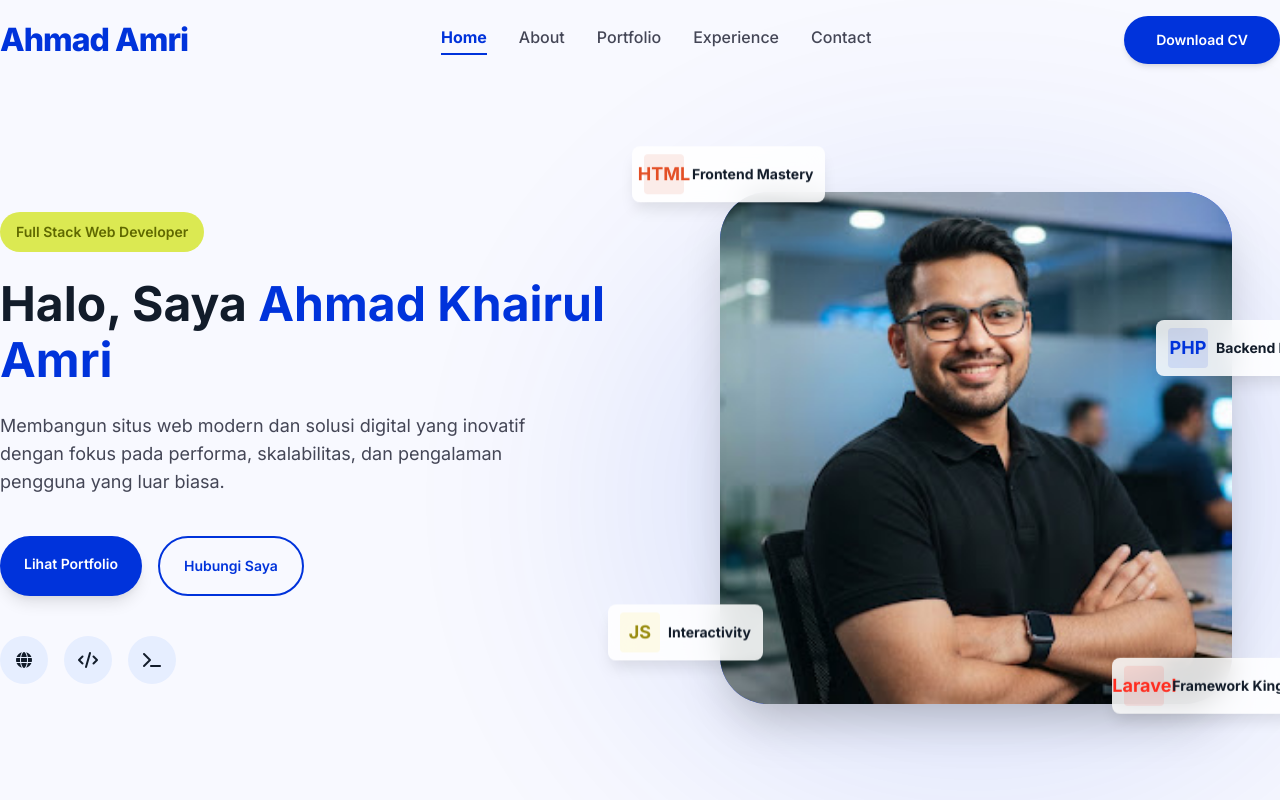
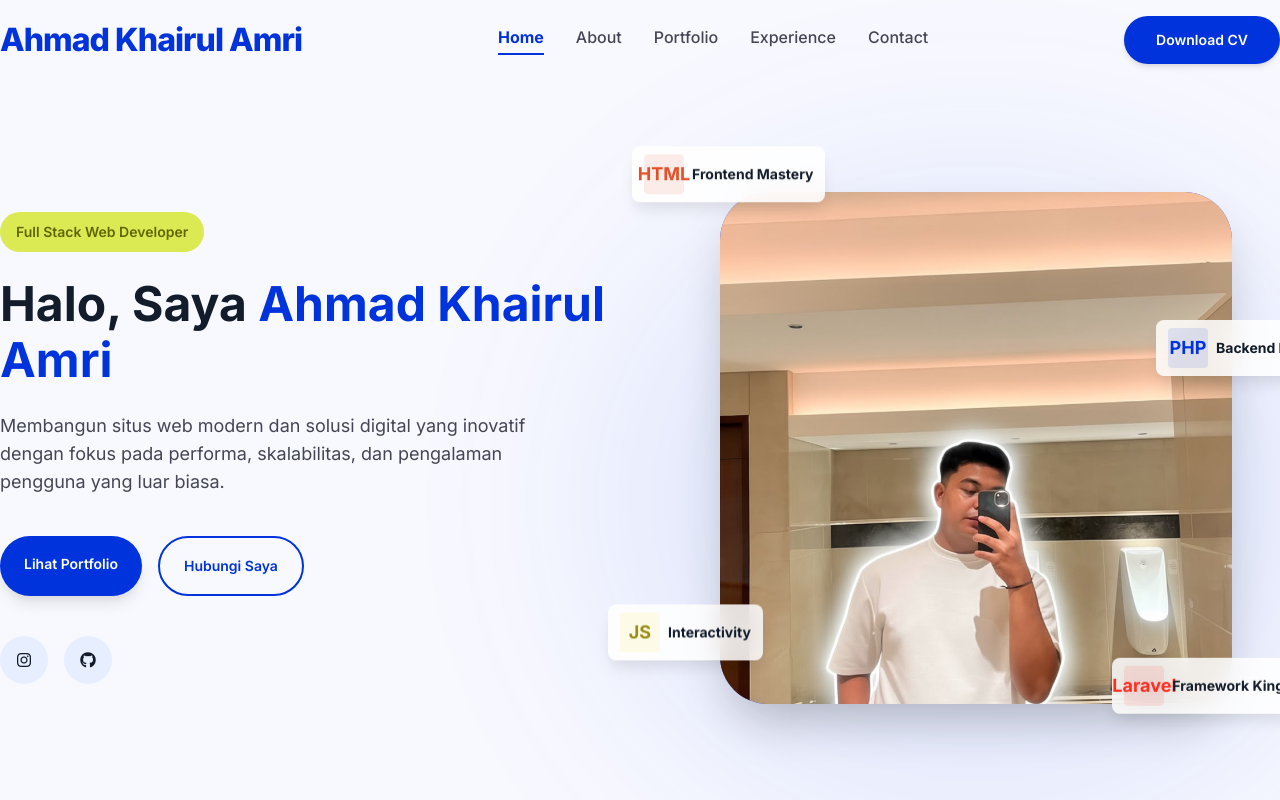
Before and after one commit to ahmadkhairulamri03/portfoliov1, a plain HTML site: page index.html in a window 1280 px wide. Shown: the top 800 px of the page. Drawn offline with Linux system fonts and the light colour scheme.

Commit message:
feat: update full name, social links, and profile images

```diff
--- a/index.html
+++ b/index.html
@@ -6,7 +6,7 @@
     <meta content="width=device-width, initial-scale=1.0" name="viewport" />
     <meta name="description"
         content="Ahmad Khairul Amri - Portfolio. Full Stack Web Developer berpengalaman membangun website modern dan solusi digital inovatif." />
-    <title>Ahmad Amri | Full Stack Web Developer</title>
+    <title>Ahmad Khairul Amri | Full Stack Web Developer</title>
 
     <!-- Google Fonts Inter -->
     <link rel="preconnect" href="https://fonts.googleapis.com" />
@@ -31,7 +31,7 @@
     <header>
         <nav class="navbar" id="navbar">
             <div class="container navbar__container">
-                <a class="navbar__logo" href="#">Ahmad Amri</a>
+                <a class="navbar__logo" href="#">Ahmad Khairul Amri</a>
 
                 <!-- Desktop Navigation Links -->
                 <div class="navbar__menu">
@@ -56,7 +56,7 @@
         <div class="mobile-nav__overlay" id="mobile-nav-overlay"></div>
         <div class="mobile-nav" id="mobile-nav">
             <div class="mobile-nav__header">
-                <span class="mobile-nav__logo">Ahmad Amri</span>
+                <span class="mobile-nav__logo">Ahmad Khairul Amri</span>
                 <button class="mobile-nav__close" id="mobile-nav-close" aria-label="Close mobile menu">
                     <i class="fa-solid fa-xmark"></i>
                 </button>
@@ -90,14 +90,12 @@
                         <a class="hero__btn-secondary" href="#contact">Hubungi Saya</a>
                     </div>
                     <div class="hero__socials">
-                        <a class="hero__social-link" href="#" aria-label="Website">
-                            <i class="fa-solid fa-globe"></i>
+                        <a class="hero__social-link" href="https://www.instagram.com/ahmdramr/" aria-label="Website">
+                            <i class="fa-brands fa-instagram"></i>
                         </a>
-                        <a class="hero__social-link" href="#" aria-label="Code Repository">
-                            <i class="fa-solid fa-code"></i>
-                        </a>
-                        <a class="hero__social-link" href="#" aria-label="Terminal">
-                            <i class="fa-solid fa-terminal"></i>
+                        <a class="hero__social-link" href="https://github.com/ahmadkhairulamri03"
+                            aria-label="Code Repository">
+                            <i class="fa-brands fa-github"></i>
                         </a>
                     </div>
                 </div>
@@ -105,7 +103,7 @@
                 <div class="hero__image-wrapper">
                     <div class="hero__image-bg"></div>
                     <div class="hero__image-container">
-                        <img class="hero__image" alt="Ahmad Khairul Amri Portrait" src="assets/images/profile.jpg" />
+                        <img class="hero__image" alt="Ahmad Khairul Amri Portrait" src="assets/images/img-2.jpeg" />
                     </div>
 
                     <!-- Floating Tech Cards -->
@@ -134,7 +132,7 @@
             <div class="container about__container">
                 <div class="about__image-wrapper">
                     <div class="about__image-container">
-                        <img class="about__image" alt="Minimalist Workspace Setup" src="assets/images/workspace.jpg"
+                        <img class="about__image" alt="Minimalist Workspace Setup" src="assets/images/img-1.jpeg"
                             loading="lazy" />
                     </div>
                     <div class="about__experience-card">
```
Also changed, not shown: assets/images/img-1.jpeg (added), assets/images/img-2.jpeg (added).
